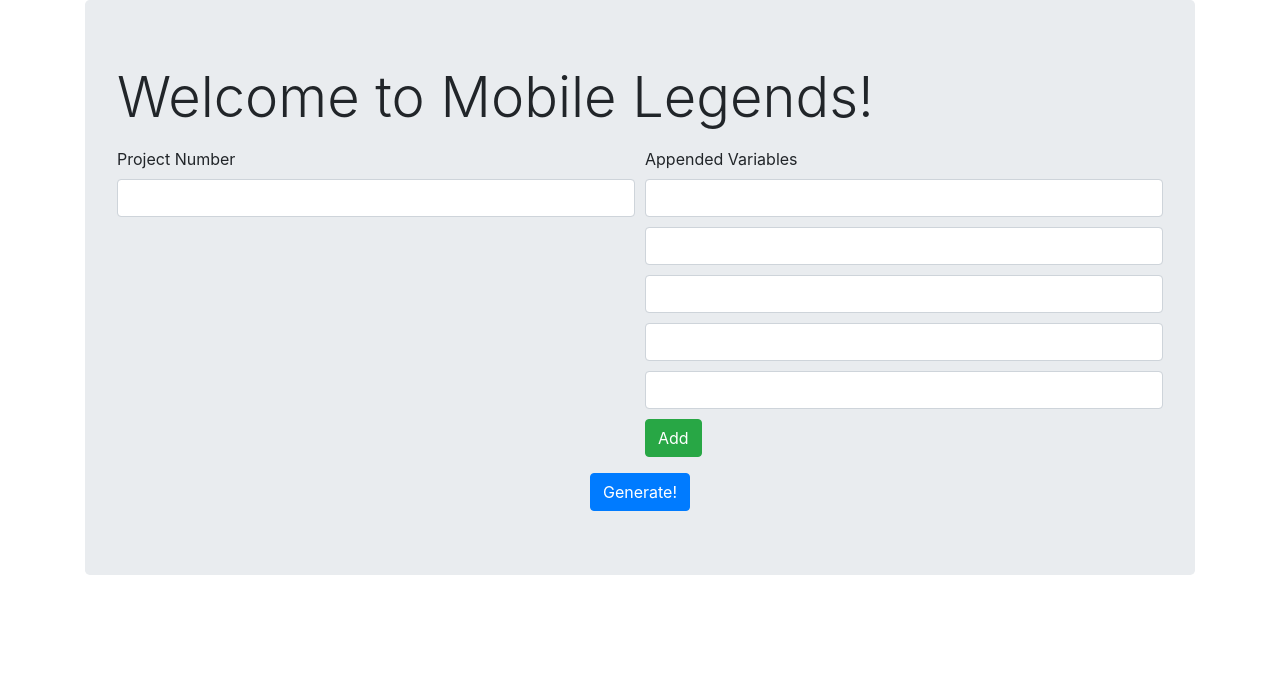
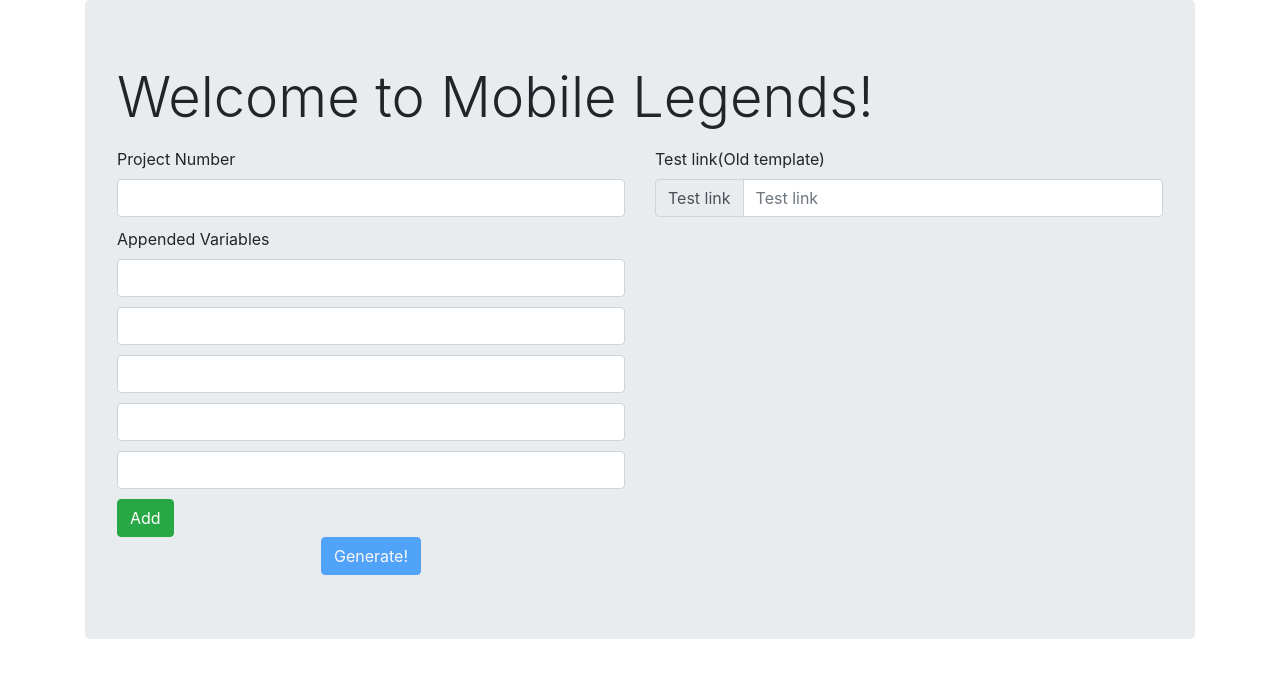
Before and after one commit to breyes17/Link-Generator, an Angular app: page / in a window 1280 px wide. Shown: the top 678 px of the page. Built offline with nearby package versions, Linux system fonts and the light colour scheme.

Commit message:
revised home design

```diff
--- a/src/app/app.component.html
+++ b/src/app/app.component.html
@@ -1,3 +1,13 @@
 <div class="container">
-<app-tools></app-tools>
+  <div class="jumbotron">
+    <p class="display-4">Welcome to Mobile Legends!</p>
+    <div class="row">
+      <div class="col-md-6">
+        <app-tools></app-tools>
+      </div>
+      <div class="col-md-6">
+        <app-display></app-display>
+      </div>
+    </div>
+  </div>
 </div>
--- a/src/app/app.module.ts
+++ b/src/app/app.module.ts
@@ -5,11 +5,13 @@
 import { AppComponent } from './app.component';
 import { ToolsComponent } from './tools/tools.component';
 import { FormsModule } from '@angular/forms';
+import { DisplayComponent } from './display/display.component';
 
 @NgModule({
   declarations: [
     AppComponent,
-    ToolsComponent
+    ToolsComponent,
+    DisplayComponent
   ],
   imports: [
     BrowserModule,
--- /dev/null
+++ b/src/app/display/display.component.html
@@ -0,0 +1,7 @@
+<label for="test link">Test link(Old template)</label>
+<div class="input-group mb-3">
+    <div class="input-group-prepend">
+        <span class="input-group-text" id="basic-addon1">Test link</span>
+    </div>
+    <input type="text" class="form-control" placeholder="Test link" aria-label="Username" aria-describedby="basic-addon1">
+</div>
--- /dev/null
+++ b/src/app/display/display.component.ts
@@ -0,0 +1,15 @@
+import { Component, OnInit } from '@angular/core';
+
+@Component({
+  selector: 'app-display',
+  templateUrl: './display.component.html',
+  styleUrls: ['./display.component.css']
+})
+export class DisplayComponent implements OnInit {
+
+  constructor() { }
+
+  ngOnInit() {
+  }
+
+}
--- a/src/app/tools/tools.component.html
+++ b/src/app/tools/tools.component.html
@@ -1,12 +1,8 @@
-<div class="jumbotron">
-    <p class="display-4">Welcome to Mobile Legends!</p>
-    <div class="form-row">
-        <div class="form-group col-md-6">
+
 <label for="projectnum">Project Number</label>
-            <input type="text" class="form-control" name="projectnum" [(ngModel)]="pnum">
+<input type="text" class="form-control app" name="projectnum" [(ngModel)]="pnum">
 <label class="invalid" *ngIf="result">*Invalid Project Number!</label>
-        </div>
-        <div class="form-group col-md-6">
+<div class="appendedgrp">
     <label for="projectnum">Appended Variables</label>
     <input type="text" class="form-control app" name="projectnum" id="appended1">
     <input type="text" class="form-control app" name="projectnum" id="appended2">
@@ -15,8 +11,7 @@
     <input type="text" class="form-control app" name="projectnum" id="appended5">
     <button class="btn btn-success">Add</button>
 </div>
+
+<div class="generate">
+    <button class="btn btn-primary" (click)="onGenerate()" [disabled]="pnum.trim().length === 0">Generate!</button>
 </div>
-    <div class="generate">
-        <button class="btn btn-primary" (click)="onGenerate()">Generate!</button>
-    </div>
-</div>
--- a/src/app/tools/tools.component.ts
+++ b/src/app/tools/tools.component.ts
@@ -1,4 +1,4 @@
-import { Component, OnInit } from '@angular/core';
+import { Component, OnInit, Output, EventEmitter } from '@angular/core';
 
 @Component({
   selector: 'app-tools',
@@ -19,8 +19,7 @@
     let projnum = this.pnum.trim();
     if(this.confirmit.test(projnum)){
       console.log('confirmit')
-    }
-    else if(this.decipher.test(projnum)){
+    } else if(this.decipher.test(projnum)){
       console.log('decipher')
     } else {
       this.result = !this.result;
```
Also changed, not shown: src/app/display/display.component.css (added), 1 other file (tests, documents, lock files or other folders). Lines whose indentation alone changed are shown as unchanged.
